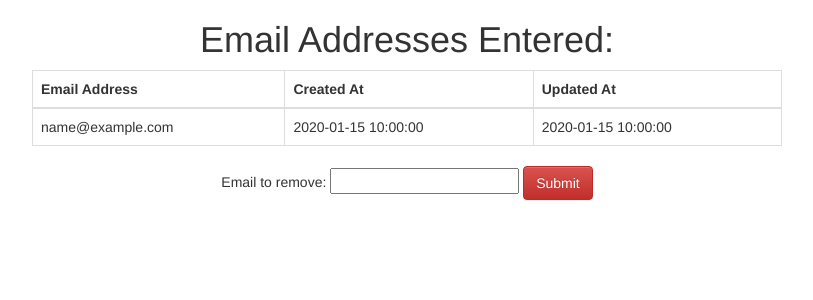
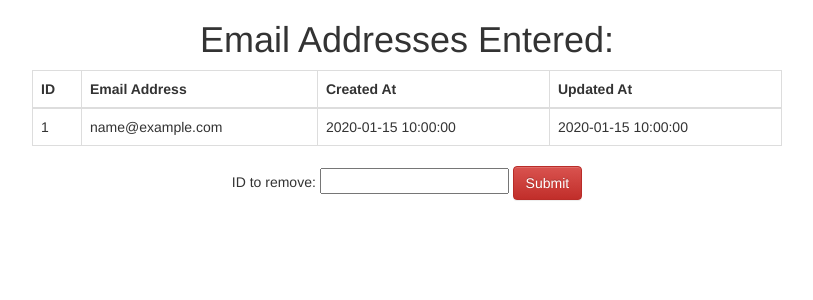
Before and after one commit to mwave1239/MySQL-Flask-Examples, a Flask app: template email_valid/templates/success.html in a window 1280 px wide. Shown: the top 300 px of the page, without its empty margins (38-851 px from the left). Run offline with Flask 2, Linux system fonts and the light colour scheme; the template is opened without the code that fills it: most values are stand-ins (such as "Sample title", 1, 10 or a date in 2020); some libraries are stand-ins or nearby versions.

Commit message:
Updated with Email Registration Form

```diff
--- a/email_valid/server.py
+++ b/email_valid/server.py
@@ -38,9 +38,9 @@ def success():
 
 @app.route('/remove', methods=['POST'])
 def delete():
-    email_remove = request.form['email_remove']
-    query = "DELETE FROM emails WHERE email_address = :email_address"
-    data = {'email_address': email_remove}
+    id_remove = request.form['email_remove']
+    query = "DELETE FROM emails WHERE id = :id"
+    data = {'id': id}
     mysql.query_db(query, data)
     return redirect('/success')
 
--- a/email_valid/templates/success.html
+++ b/email_valid/templates/success.html
@@ -26,6 +26,7 @@
                 <table style="width:100%" class="table table-bordered text-left">
                     <thead>
                         <tr>
+                            <th>ID</th>
                             <th>Email Address</th>
                             <th>Created At</th>
                             <th>Updated At</th>
@@ -34,6 +35,7 @@
                     <tbody>
                         {% for emails in email %}
                             <tr>
+                                <td>{{emails.id}}</td>
                                 <td>{{emails.email_address}}</td>
                                 <td>{{emails.created_at}}</td>
                                 <td>{{emails.updated_at}}</td>
@@ -41,8 +43,8 @@
                         {% endfor %}
                     </tbody>
                 </table>
-                <form class="remove_email" action="/remove" method="POST">
-                    Email to remove: <input type="text" class="email_remove" />
+                <form class="id_remove" action="/remove" method="POST">
+                    ID to remove: <input type="number" class="id_remove" />
                     <input type="submit" class="btn btn-danger" />
                 </form>
             </div>
```
